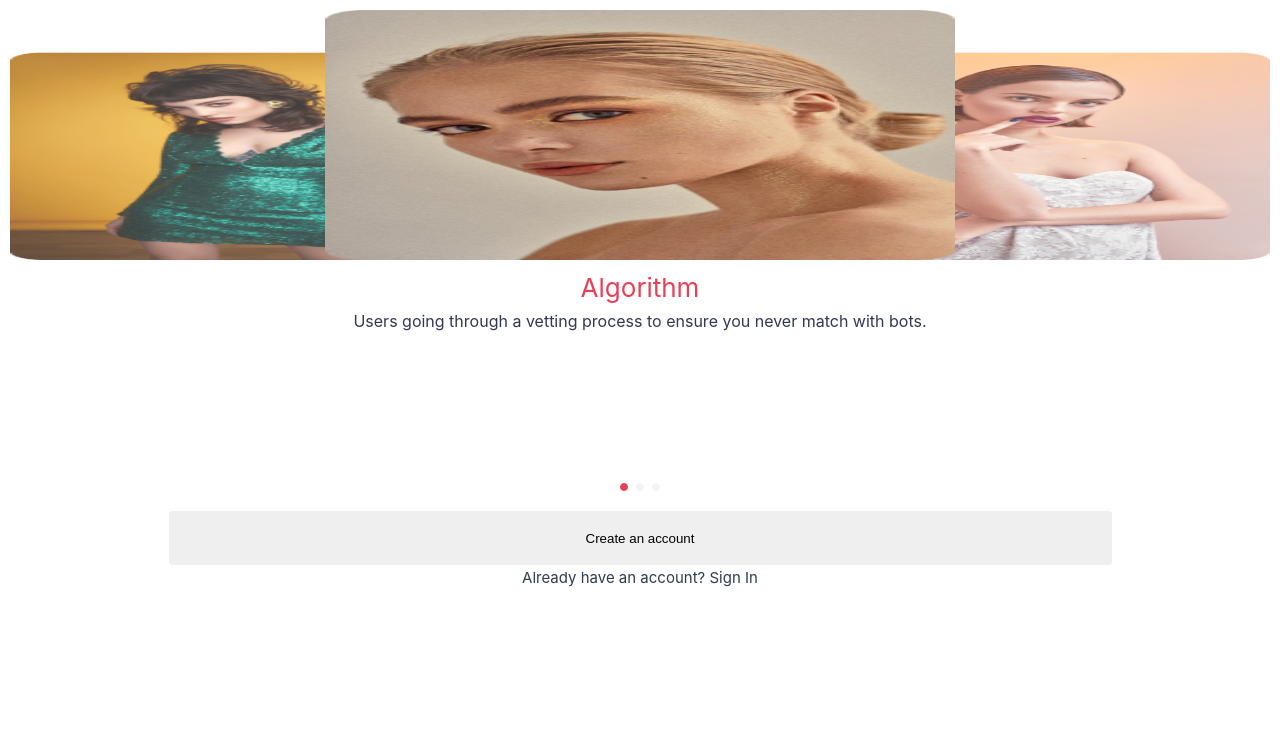
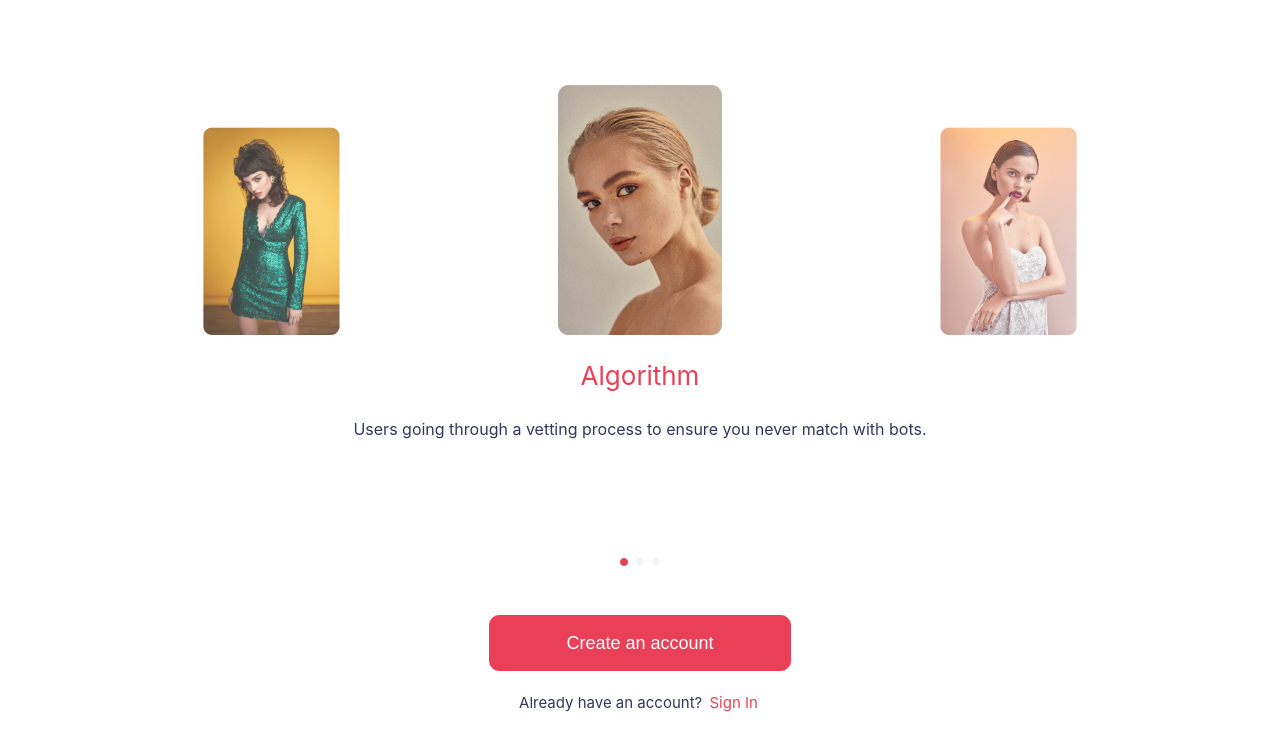
Before and after one commit to ViniTkL/Dating-App-project, a Vue app: page / in a window 1280 px wide. Shown: the top 750 px of the page. Built offline with nearby package versions, Linux system fonts and the light colour scheme.

Commit message:
Tela com espaçamentos corretos - falta ajustar texto e imagens do carrousel

```diff
--- a/src/components/ui-components/ButtonComponent.vue
+++ b/src/components/ui-components/ButtonComponent.vue
@@ -14,8 +14,4 @@ const props = defineProps(
 </template>
 
 <style scoped>
-    button{
-        border-radius: 4px;
-        border: 1px solid #FFF;
-    }
 </style>
--- a/src/views/OnBoardView.vue
+++ b/src/views/OnBoardView.vue
@@ -39,8 +39,8 @@ const carrouselText = [{
     </el-carousel>
 
     <div class="on-board-login">
-      <ButtonComponent title="Create an account" />
-      <p>Already have an account? Sign In</p>
+      <ButtonComponent class="login-btn" title="Create an account" />
+      <p class="login-text">Already have an account? <RouterLink to="/"> Sign In </RouterLink></p>
     </div>
 </div>
 </template>
@@ -58,10 +58,15 @@ const carrouselText = [{
   }
   img.item-image{
     height: 50%;
-    width: 100%;
+    width: fit-content;
+    align-self: center;
   }
 
   .on-board-container{
+    display: flex;
+    flex-flow: column wrap;
+    justify-content: center;
+    gap: 30px;
     padding: 10px;
     height: 100vh;
     width: 100%;
@@ -71,17 +76,43 @@ const carrouselText = [{
   .on-board-login{
     display: flex;
     flex-flow: column wrap;
+    gap: 20px;
     align-items: center;
     justify-content: center;
   }
 
-  .on-board-login > button{
+  .login-btn{
     width: 75%;
     height: 56px;
+    background-color: #E94057;
+    border: 1px solid #E94057;
+    border-radius: 10px;
+    font-size: 18px;
+    color: #FFFFFF;
+  }
+
+  .login-text{
+    color: #323755;
+  }
+
+  .login-text >  a.router-link-exact-active {
+    color: #E94057;
+  }
+
+  .login-text >  a.router-link-exact-active:hover{
+    background-color: transparent;
   }
 
   .el-carousel, .el-carousel__item{
+    display: flex;
+    flex-flow: column wrap;
     height: 500px;
+  }
+
+  .el-carousel__item.is-active{
+    display: flex;
+    flex-flow: column wrap;
+    gap: 20px;
   }
 
   .el-carousel__container{
@@ -100,6 +131,11 @@ const carrouselText = [{
   .el-carousel__indicator.is-active > button{
     background-color: #E94057;
     border: 1px solid #E94057;
+  }
 
+  @media(min-width: 1024px){
+    .login-btn{
+      width: 24%;
+    }
   }
 </style>
```
